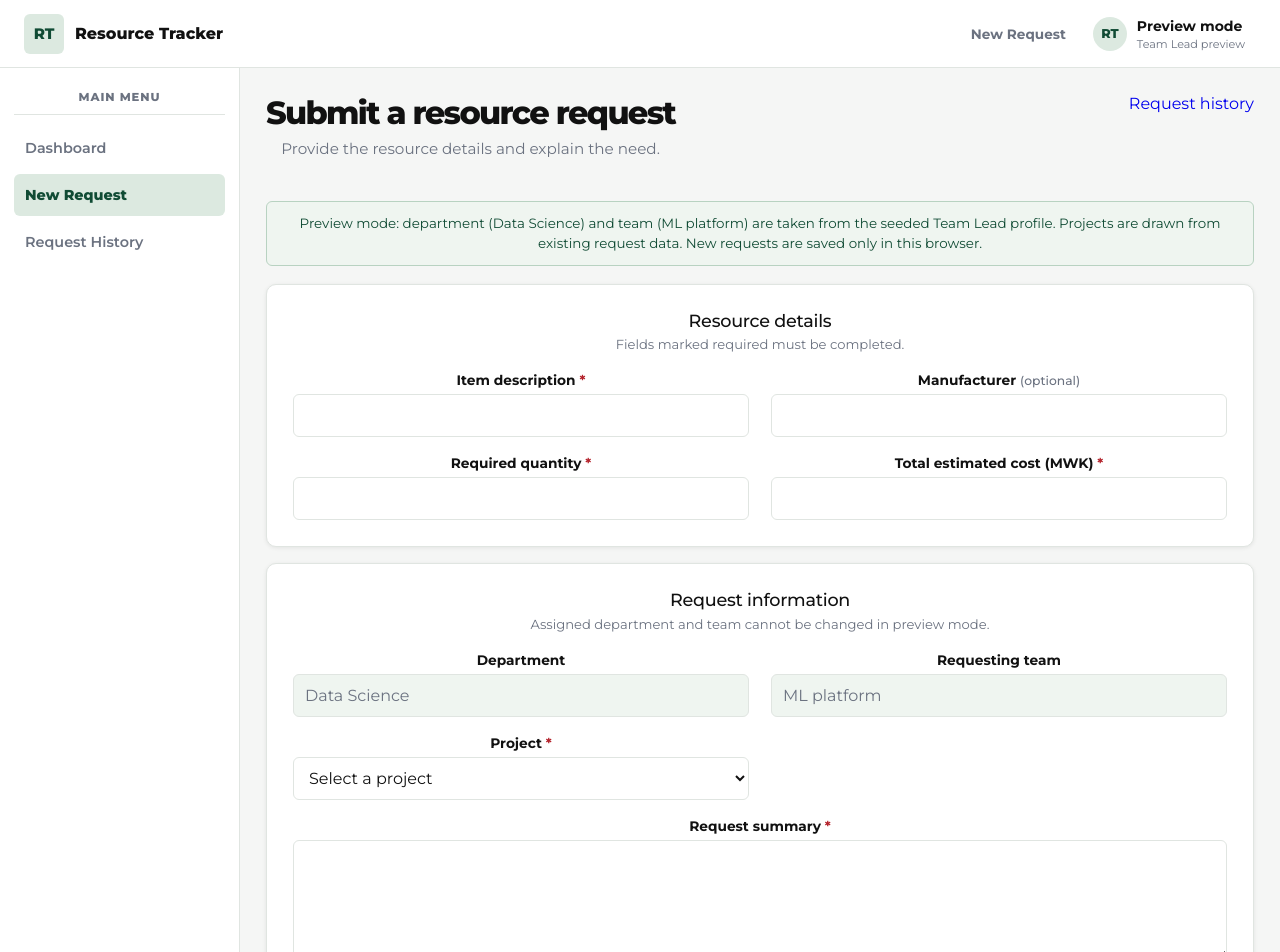
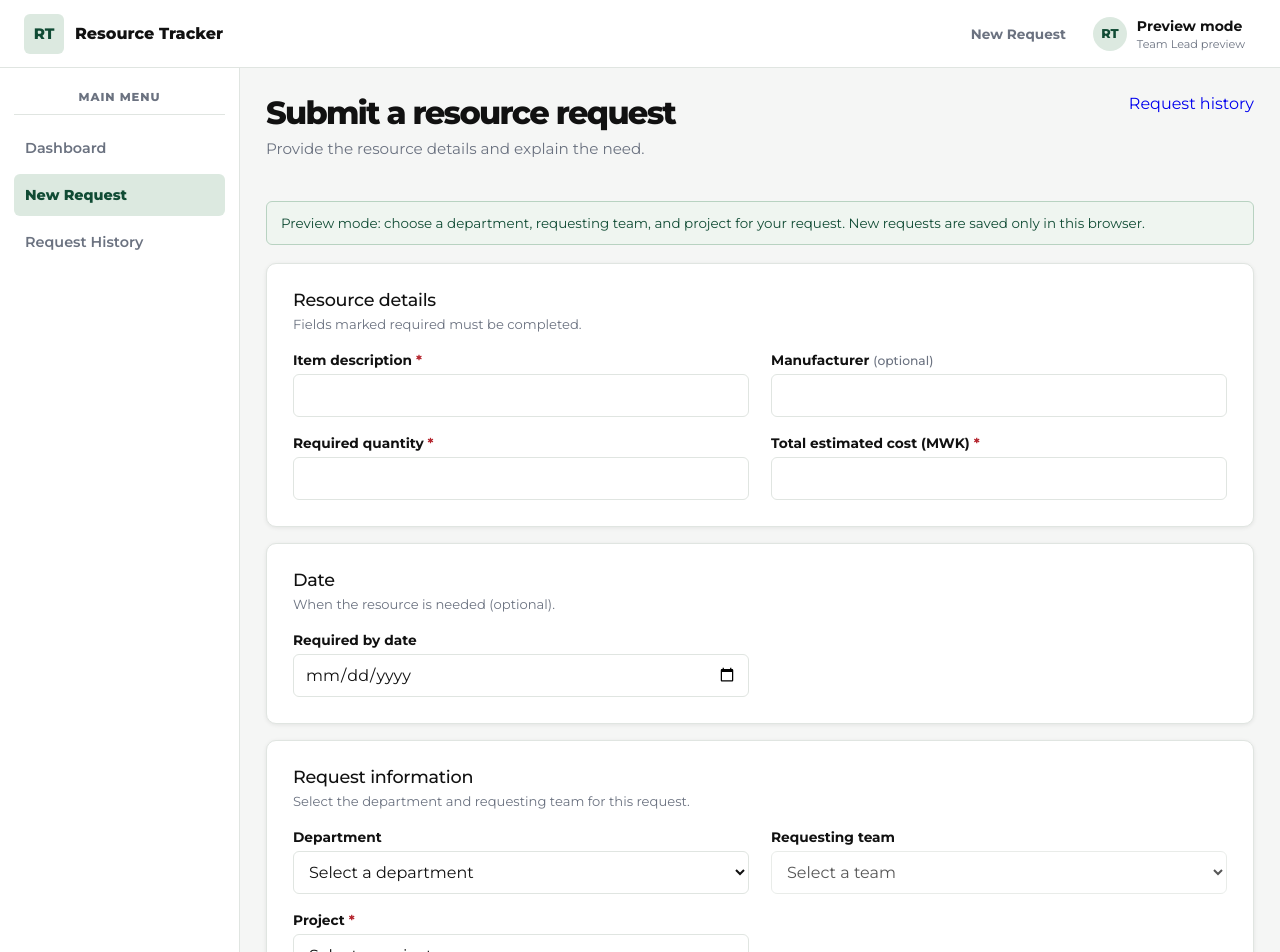
Before and after one commit to bsc-inf-29-24/Resource-Tracker-Frontend1, a React (Vite) app in the folder resource-tracker/: page /team-lead/requests/new in a window 1280 px wide. Shown: the top 952 px of the page. Built offline with nearby package versions, Linux system fonts and the light colour scheme.

Commit message:
made fixes in team lead

```diff
--- a/resource-tracker/src/assets/components/requests/RequestDetails.tsx
+++ b/resource-tracker/src/assets/components/requests/RequestDetails.tsx
@@ -38,6 +38,9 @@ export default function RequestDetails({ request, actions }: RequestDetailsProps
                 <Field label="Manufacturer">{request.manufacturer || "Not provided"}</Field>
                 <Field label="Required quantity">{request.quantity}</Field>
                 <Field label="Estimated price">{formatCurrency(request.estimatedPrice)}</Field>
+                {request.requiredByDate && (
+                    <Field label="Required by date">{formatDate(request.requiredByDate)}</Field>
+                )}
                 <Field label="Submitted on">{formatDate(request.submittedAt)}</Field>
                 <Field label="Department">{request.department || "Not provided"}</Field>
                 <Field label="Vendor">{request.vendor || "Not provided"}</Field>
--- a/resource-tracker/src/assets/data/request-store.ts
+++ b/resource-tracker/src/assets/data/request-store.ts
@@ -28,6 +28,8 @@ function isRequest(value: unknown): value is ResourceRequest {
   return (
     typeof request.id === "string" &&
     typeof request.itemDescription === "string" &&
+    (request.requiredByDate === undefined ||
+      typeof request.requiredByDate === "string") &&
     typeof request.quantity === "number" &&
     typeof request.estimatedPrice === "number" &&
     typeof request.department === "string" &&
@@ -136,9 +138,16 @@ function createId() {
   return id;
 }
 
+function isValidDateOnly(value: string) {
+  if (!/^\d{4}-\d{2}-\d{2}$/.test(value)) return false;
+  const date = new Date(`${value}T00:00:00.000Z`);
+  return !Number.isNaN(date.getTime()) && date.toISOString().slice(0, 10) === value;
+}
+
 export interface NewResourceRequest {
   itemDescription: string;
   manufacturer?: string;
+  requiredByDate?: string;
   quantity: number;
   estimatedPrice: number;
   department: string;
@@ -152,6 +161,9 @@ export function createResourceRequest(
 ): ResourceRequest {
   const itemDescription = input.itemDescription.trim();
   const summary = input.summary.trim();
+  if (input.requiredByDate && !isValidDateOnly(input.requiredByDate)) {
+    throw new Error("Enter a valid required-by date.");
+  }
   if (!itemDescription) throw new Error("Enter an item description.");
   if (!Number.isInteger(input.quantity) || input.quantity <= 0) {
     throw new Error("Quantity must be a positive whole number.");
@@ -170,6 +182,9 @@ export function createResourceRequest(
     itemDescription,
     ...(input.manufacturer?.trim()
       ? { manufacturer: input.manufacturer.trim() }
+      : {}),
+    ...(input.requiredByDate
+      ? { requiredByDate: input.requiredByDate }
       : {}),
     quantity: input.quantity,
     estimatedPrice: input.estimatedPrice,
--- a/resource-tracker/src/assets/pages/team-lead/NewRequestPage.module.css
+++ b/resource-tracker/src/assets/pages/team-lead/NewRequestPage.module.css
@@ -5,6 +5,7 @@
   min-width: 0;
   max-width: 1000px;
   margin: 0 auto;
+  text-align: start;
 }
 
 .page > * {
@@ -64,6 +65,30 @@
   display: grid;
   grid-template-columns: repeat(2, minmax(0, 1fr));
   gap: 18px 22px;
+}
+
+.reviewGrid {
+  display: grid;
+  grid-template-columns: repeat(2, minmax(0, 1fr));
+  gap: 18px 22px;
+  margin: 0;
+}
+
+.reviewField {
+  min-width: 0;
+  margin: 0;
+}
+
+.reviewLabel {
+  margin: 0 0 6px;
+  color: var(--color-text-secondary);
+  font-size: 0.82rem;
+  font-weight: 700;
+}
+
+.reviewValue {
+  margin: 0;
+  overflow-wrap: anywhere;
 }
 
 .field {
@@ -152,6 +177,10 @@
     grid-template-columns: 1fr;
   }
 
+  .reviewGrid {
+    grid-template-columns: 1fr;
+  }
+
   .fullWidth {
     grid-column: auto;
   }
--- a/resource-tracker/src/assets/pages/team-lead/NewRequestPage.tsx
+++ b/resource-tracker/src/assets/pages/team-lead/NewRequestPage.tsx
@@ -4,6 +4,7 @@ import { Link, useNavigate } from "react-router-dom";
 import ConfirmDialog from "../../components/dialogs/ConfirmDialog";
 import ErrorMessage from "../../components/feedback/ErrorMessage";
 import PageHeader from "../../components/layout/PageHeader";
+import { mockDepartments } from "../../data/Users.js";
 import { mockUsers } from "../../data/mock-data";
 import {
   createResourceRequest,
@@ -17,8 +18,11 @@ type FormFields = {
   manufacturer: string;
   quantity: string;
   estimatedPrice: string;
+  department: string;
+  team: string;
   project: string;
   summary: string;
+  requiredByDate: string;
 };
 
 type FieldName = keyof FormFields;
@@ -29,8 +33,33 @@ const initialForm: FormFields = {
   manufacturer: "",
   quantity: "",
   estimatedPrice: "",
+  department: "",
+  team: "",
   project: "",
   summary: "",
+  requiredByDate: "",
+};
+
+const projectsAvailable = [
+  "Fraud Detection",
+  "Resource Tracker Upgrade",
+  "Student Performance Analytics",
+  "Campus Network Modernization",
+  "Digital Library",
+];
+
+const departments = [...new Set([
+  ...mockDepartments.map((department) => department.name),
+  "Data Science",
+])].sort();
+
+const teamsByDepartment: Record<string, string[]> = {
+  "Computer Science": ["Software Development", "Data Engineering", "Research"],
+  "Data Science": ["ML platform", "Data Engineering", "Analytics"],
+  Finance: ["Accounts", "Budget Planning", "Procurement"],
+  HR: ["HR Operations", "Recruitment", "Staff Development"],
+  "Information Systems": ["Systems Administration", "Business Analysis", "Support"],
+  IT: ["Infrastructure", "Cybersecurity", "IT Support"],
 };
 
 function isValidPrice(value: string) {
@@ -44,15 +73,20 @@ export default function NewRequestPage() {
   const { requests } = useResourceRequests();
   const teamLead = mockUsers.find((user) => user.id === TEAM_LEAD_ID);
   const projects = useMemo(
-    () => [...new Set(requests.map((request) => request.project.trim()).filter(Boolean))].sort(),
+    () => [...new Set([
+      ...projectsAvailable,
+      ...requests.map((request) => request.project.trim()).filter(Boolean),
+    ])].sort(),
     [requests]
   );
   const [form, setForm] = useState(initialForm);
+  const availableTeams = teamsByDepartment[form.department] ?? [];
   const [errors, setErrors] = useState<FieldErrors>({});
   const [submitError, setSubmitError] = useState("");
   const [successMessage, setSuccessMessage] = useState("");
   const [confirmCancel, setConfirmCancel] = useState(false);
   const [isSubmitting, setIsSubmitting] = useState(false);
+  const [isReviewing, setIsReviewing] = useState(false);
   const submittingRef = useRef(false);
 
   const hasUnsavedInput = Object.values(form).some((value) => value.trim() !== "");
@@ -82,6 +116,12 @@ export default function NewRequestPage() {
       nextErrors.estimatedPrice =
         "Enter a total cost greater than zero with no more than two decimal places.";
     }
+    if (!form.department || !departments.includes(form.department)) {
+      nextErrors.department = "Select a department.";
+    }
+    if (!form.team || !availableTeams.includes(form.team)) {
+      nextErrors.team = "Select a requesting team.";
+    }
     if (!form.project || !projects.includes(form.project)) {
       nextErrors.project = "Select an available project.";
     }
@@ -91,20 +131,30 @@ export default function NewRequestPage() {
     return nextErrors;
   }
 
-  function handleSubmit(event: FormEvent<HTMLFormElement>) {
-    event.preventDefault();
-    if (submittingRef.current) return;
-
+  function handleReview() {
     const validationErrors = validate();
     setErrors(validationErrors);
     setSubmitError("");
     setSuccessMessage("");
     if (Object.keys(validationErrors).length > 0) return;
 
-    if (!teamLead?.department || !teamLead.team) {
-      setSubmitError(
-        "The preview account has no assigned department or team. A request cannot be associated safely."
-      );
+    setIsReviewing(true);
+  }
+
+  function handleSubmit(event: FormEvent<HTMLFormElement>) {
+    event.preventDefault();
+    if (submittingRef.current) return;
+    if (!isReviewing) {
+      handleReview();
+      return;
+    }
+
+    const validationErrors = validate();
+    setErrors(validationErrors);
+    setSubmitError("");
+    setSuccessMessage("");
+    if (Object.keys(validationErrors).length > 0) {
+      setIsReviewing(false);
       return;
     }
 
@@ -114,15 +164,17 @@ export default function NewRequestPage() {
       const request = createResourceRequest({
         itemDescription: form.itemDescription,
         manufacturer: form.manufacturer,
+        requiredByDate: form.requiredByDate,
         quantity: Number(form.quantity),
         estimatedPrice: Number(form.estimatedPrice),
-        department: teamLead.department,
+        department: form.department,
         project: form.project,
-        team: teamLead.team,
+        team: form.team,
         summary: form.summary,
       });
       setForm(initialForm);
       setErrors({});
+      setIsReviewing(false);
       setSuccessMessage(
         `${request.id} was saved in this browser as a pending request. It was not sent to a server.`
       );
@@ -157,7 +209,7 @@ export default function NewRequestPage() {
         <PageHeader title="Submit a resource request" />
         <ErrorMessage
           title="Preview account unavailable"
-          message="The demo Team Lead account is missing, so department and team details cannot be assigned."
+          message="The demo Team Lead account is missing, so the request cannot be associated with a user."
         />
       </section>
     );
@@ -171,8 +223,7 @@ export default function NewRequestPage() {
         supplementary={<Link to="/team-lead/requests">Request history</Link>}
       />
       <p className={styles.previewNotice} role="note">
-        Preview mode: department ({teamLead.department}) and team ({teamLead.team ?? "not assigned"})
-        are taken from the seeded Team Lead profile. Projects are drawn from existing request data.
+        Preview mode: choose a department, requesting team, and project for your request.
         New requests are saved only in this browser.
       </p>
 
@@ -188,14 +239,70 @@ export default function NewRequestPage() {
           <Link to="/team-lead/requests">View request history</Link>
         </p>
       )}
-      {projects.length === 0 && (
-        <ErrorMessage
-          title="No projects available"
-          message="There are no project records in the available request data. Add a project data source before submitting a request."
-        />
-      )}
-
       <form className={styles.form} onSubmit={handleSubmit} noValidate>
+        {isReviewing ? (
+          <section className={styles.card} aria-labelledby="review-request-title">
+            <div className={styles.sectionHeading}>
+              <h2 id="review-request-title">Review request</h2>
+              <p>Check these details before submitting your request.</p>
+            </div>
+            <dl className={styles.reviewGrid}>
+              <div className={styles.reviewField}>
+                <dt className={styles.reviewLabel}>Item description</dt>
+                <dd className={styles.reviewValue}>{form.itemDescription}</dd>
+              </div>
+              <div className={styles.reviewField}>
+                <dt className={styles.reviewLabel}>Manufacturer</dt>
+                <dd className={styles.reviewValue}>{form.manufacturer || "Not provided"}</dd>
+              </div>
+              <div className={styles.reviewField}>
+                <dt className={styles.reviewLabel}>Required quantity</dt>
+                <dd className={styles.reviewValue}>{form.quantity}</dd>
+              </div>
+              <div className={styles.reviewField}>
+                <dt className={styles.reviewLabel}>Total estimated cost</dt>
+                <dd className={styles.reviewValue}>MWK {form.estimatedPrice}</dd>
+              </div>
+              <div className={styles.reviewField}>
+                <dt className={styles.reviewLabel}>Required by date</dt>
+                <dd className={styles.reviewValue}>{form.requiredByDate || "Not specified"}</dd>
+              </div>
+              <div className={styles.reviewField}>
+                <dt className={styles.reviewLabel}>Department</dt>
+                <dd className={styles.reviewValue}>{form.department}</dd>
+              </div>
+              <div className={styles.reviewField}>
+                <dt className={styles.reviewLabel}>Requesting team</dt>
+                <dd className={styles.reviewValue}>{form.team}</dd>
+              </div>
+              <div className={styles.reviewField}>
+                <dt className={styles.reviewLabel}>Project</dt>
+                <dd className={styles.reviewValue}>{form.project}</dd>
+              </div>
+              <div className={`${styles.reviewField} ${styles.fullWidth}`}>
+                <dt className={styles.reviewLabel}>Request summary</dt>
+                <dd className={styles.reviewValue}>{form.summary}</dd>
+              </div>
+            </dl>
+            <div className={styles.actions}>
+              <button
+                type="button"
+                className="rt-root rt-btn rt-btn--outline"
+                onClick={() => setIsReviewing(false)}
+              >
+                Back to edit
+              </button>
+              <button
+                type="submit"
+                className="rt-root rt-btn rt-btn--primary"
+                disabled={isSubmitting}
+              >
+                {isSubmitting ? "Saving request..." : "Submit request"}
+              </button>
+            </div>
+          </section>
+        ) : (
+          <>
         <section className={styles.card} aria-labelledby="resource-details-title">
           <div className={styles.sectionHeading}>
             <h2 id="resource-details-title">Resource details</h2>
@@ -263,19 +370,71 @@ export default function NewRequestPage() {
           </div>
         </section>
 
+        <section className={styles.card} aria-labelledby="request-date-title">
+          <div className={styles.sectionHeading}>
+            <h2 id="request-date-title">Date</h2>
+            <p>When the resource is needed (optional).</p>
+          </div>
+          <div className={styles.grid}>
+            <div className={styles.field}>
+              <label htmlFor="requiredByDate">Required by date</label>
+              <input
+                id="requiredByDate"
+                name="requiredByDate"
+                type="date"
+                value={form.requiredByDate}
+                onChange={handleChange}
+              />
+            </div>
+          </div>
+        </section>
+
         <section className={styles.card} aria-labelledby="request-information-title">
           <div className={styles.sectionHeading}>
             <h2 id="request-information-title">Request information</h2>
-            <p>Assigned department and team cannot be changed in preview mode.</p>
+            <p>Select the department and requesting team for this request.</p>
           </div>
           <div className={styles.grid}>
             <div className={styles.field}>
               <label htmlFor="department">Department</label>
-              <input id="department" value={teamLead.department} readOnly aria-readonly="true" />
+              <select
+                id="department"
+                name="department"
+                value={form.department}
+                onChange={(event) => {
+                  handleChange(event);
+                  setForm((current) => ({ ...current, team: "" }));
+                  setErrors((current) => ({ ...current, team: undefined }));
+                }}
+                aria-invalid={Boolean(errors.department)}
+                aria-describedby={errors.department ? "department-error" : undefined}
+                required
+              >
+                <option value="">Select a department</option>
+                {departments.map((department) => (
+                  <option key={department} value={department}>{department}</option>
+                ))}
+              </select>
+              {errors.department && <p className={styles.fieldError} id="department-error" role="alert">{errors.department}</p>}
             </div>
             <div className={styles.field}>
               <label htmlFor="team">Requesting team</label>
-              <input id="team" value={teamLead.team ?? "Not assigned"} readOnly aria-readonly="true" />
+              <select
+                id="team"
+                name="team"
+                value={form.team}
+                onChange={handleChange}
+                aria-invalid={Boolean(errors.team)}
+                aria-describedby={errors.team ? "team-error" : undefined}
+                required
+                disabled={!form.department}
+              >
+                <option value="">Select a team</option>
+                {availableTeams.map((team) => (
+                  <option key={team} value={team}>{team}</option>
+                ))}
+              </select>
+              {errors.team && <p className={styles.fieldError} id="team-error" role="alert">{errors.team}</p>}
             </div>
             <div className={styles.field}>
               <label htmlFor="project">Project <span aria-hidden="true">*</span></label>
@@ -287,7 +446,6 @@ export default function NewRequestPage() {
                 aria-invalid={Boolean(errors.project)}
                 aria-describedby={errors.project ? "project-error" : undefined}
                 required
-                disabled={projects.length === 0}
               >
                 <option value="">Select a project</option>
                 {projects.map((project) => <option key={project} value={project}>{project}</option>)}
@@ -316,13 +474,15 @@ export default function NewRequestPage() {
             Cancel
           </button>
           <button
-            type="submit"
+            type="button"
             className="rt-root rt-btn rt-btn--primary"
-            disabled={isSubmitting || projects.length === 0}
+            onClick={handleReview}
           >
-            {isSubmitting ? "Saving request..." : "Submit request"}
+            Review request
           </button>
         </div>
+          </>
+        )}
       </form>
 
       <ConfirmDialog
--- a/resource-tracker/src/assets/pages/team-lead/QueryResponsePage.module.css
+++ b/resource-tracker/src/assets/pages/team-lead/QueryResponsePage.module.css
@@ -5,6 +5,7 @@
   min-width: 0;
   max-width: 1000px;
   margin: 0 auto;
+  text-align: start;
 }
 
 .page > * {
--- a/resource-tracker/src/assets/pages/team-lead/RequestHistoryPage.module.css
+++ b/resource-tracker/src/assets/pages/team-lead/RequestHistoryPage.module.css
@@ -5,6 +5,7 @@
   min-width: 0;
   max-width: 1200px;
   margin: 0 auto;
+  text-align: start;
 }
 
 .page > * {
--- a/resource-tracker/src/assets/pages/team-lead/TeamLeadDashboard.module.css
+++ b/resource-tracker/src/assets/pages/team-lead/TeamLeadDashboard.module.css
@@ -5,6 +5,7 @@
   min-width: 0;
   max-width: 1200px;
   margin: 0 auto;
+  text-align: start;
 }
 
 .page > * {
--- a/resource-tracker/src/assets/types/resource-request.ts
+++ b/resource-tracker/src/assets/types/resource-request.ts
@@ -26,6 +26,7 @@ export interface ResourceRequest {
     id: string;
     itemDescription: string;
     manufacturer?: string;
+    requiredByDate?: string;
     vendor?: string;
     batchNumber?: string;
     quantity: number;
```
